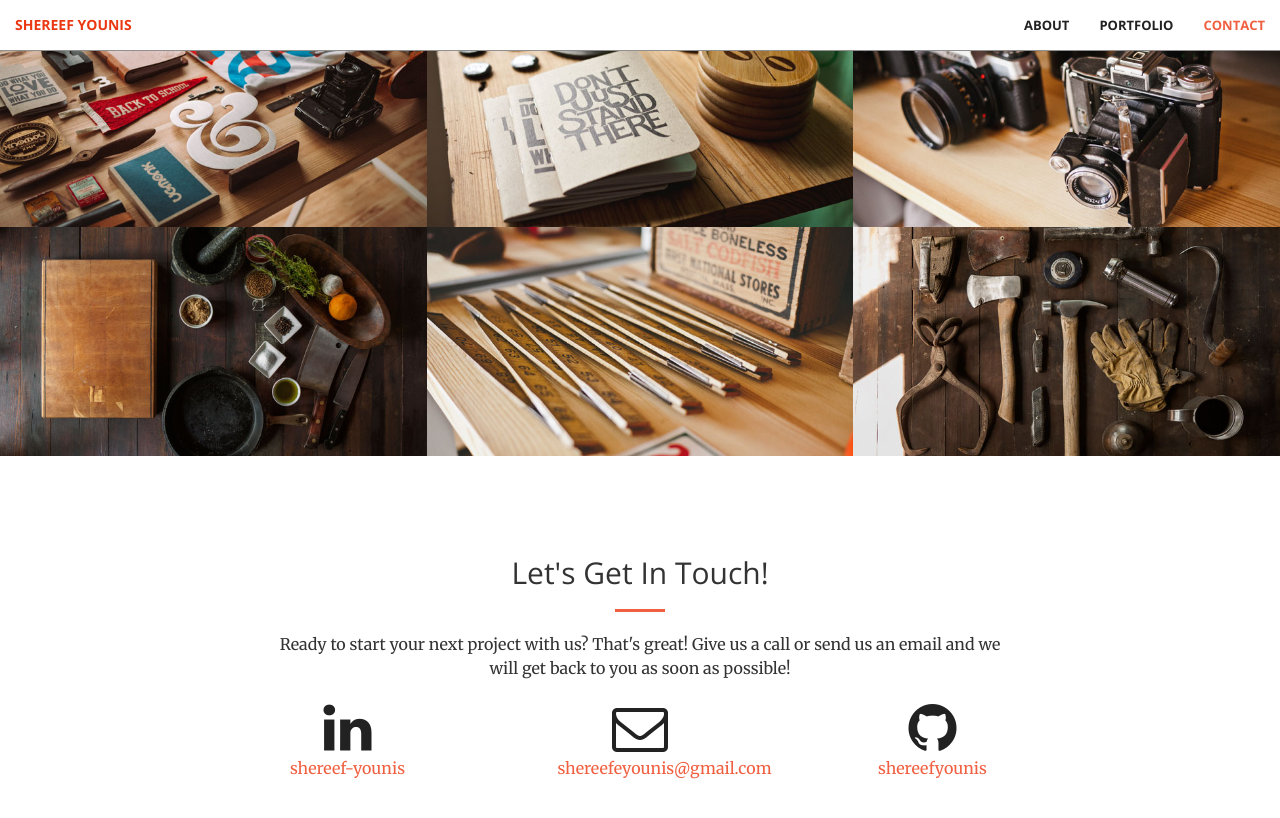
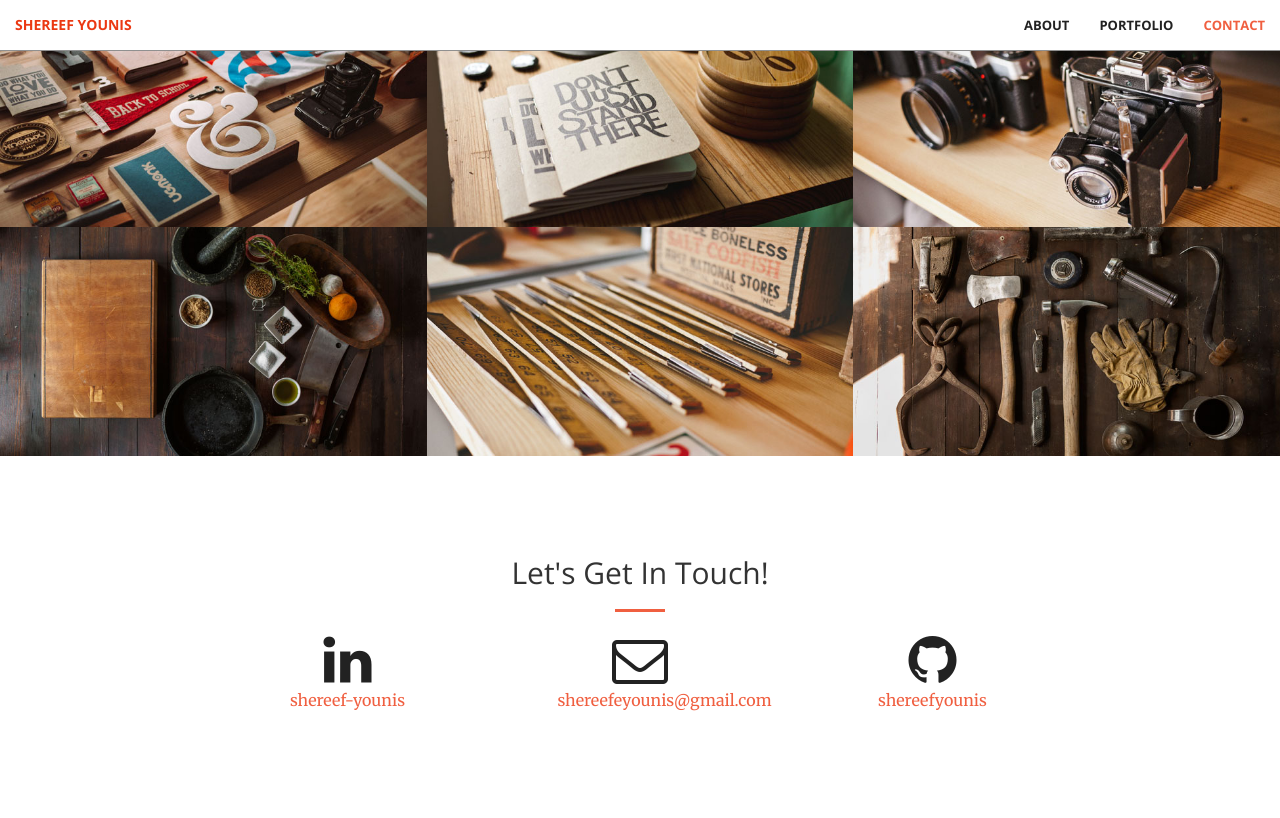
Before and after one commit to shereefyounis/Shereef-Younis-Portfolio, a Jekyll site: the page built from index.html, in a window 1280 px wide and 900 px high, scrolled down 1321 px. Shown: the top 818 px of the window. Built offline with Jekyll 4.4.1, drawn with Linux system fonts in a browser that asks for light colours.

Commit message:
Update contact.html

```diff
--- a/_includes/contact.html
+++ b/_includes/contact.html
@@ -4,7 +4,6 @@
             <div class="col-lg-8 col-lg-offset-2 text-center">
                 <h2 class="section-heading">Let's Get In Touch!</h2>
                 <hr class="primary">
-                <p>Ready to start your next project with us? That's great! Give us a call or send us an email and we will get back to you as soon as possible!</p>
             </div>
 
         <div class="col-lg-2 col-lg-offset-2 text-center">
```
